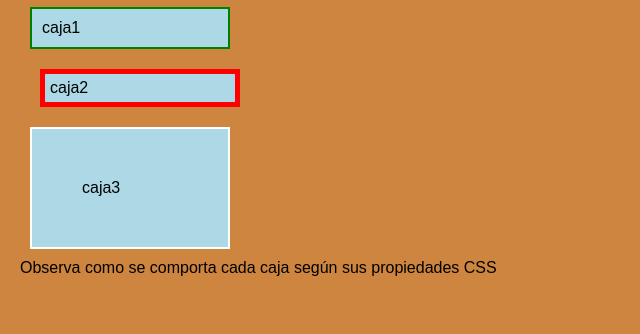
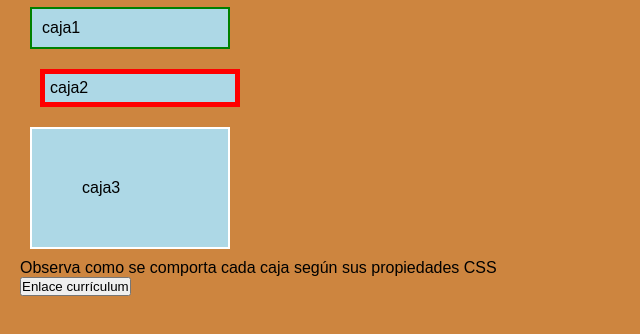
Before and after one commit to karlmard8/26AProgWebCarlosSantana, a plain HTML site: page Practica de box model/index.html in a window 1280 px wide. Shown: the part 60-394 px from the top of the page, without its empty margins (0-640 px from the left). Drawn offline with Linux system fonts and the light colour scheme.

Commit message:
Ajustes extras para vagrant

```diff
--- a/Practica de box model/index.html
+++ b/Practica de box model/index.html
@@ -14,7 +14,11 @@
     <div class="caja" id="caja2">caja2</div>
     <div class="caja" id="caja3">caja3</div>
     <p>Observa como se comporta cada caja según sus propiedades CSS</p>
-
+	<div>
+		<a href="curriculumSantanaCarlos.html">
+			<button type="button">Enlace currículum </button>
+		</a>
+	</div>
 </body>
 
 </html>
```
Also changed, not shown: Practica de box model/CSS-Especificidad/index.html (line endings or trailing spaces).
